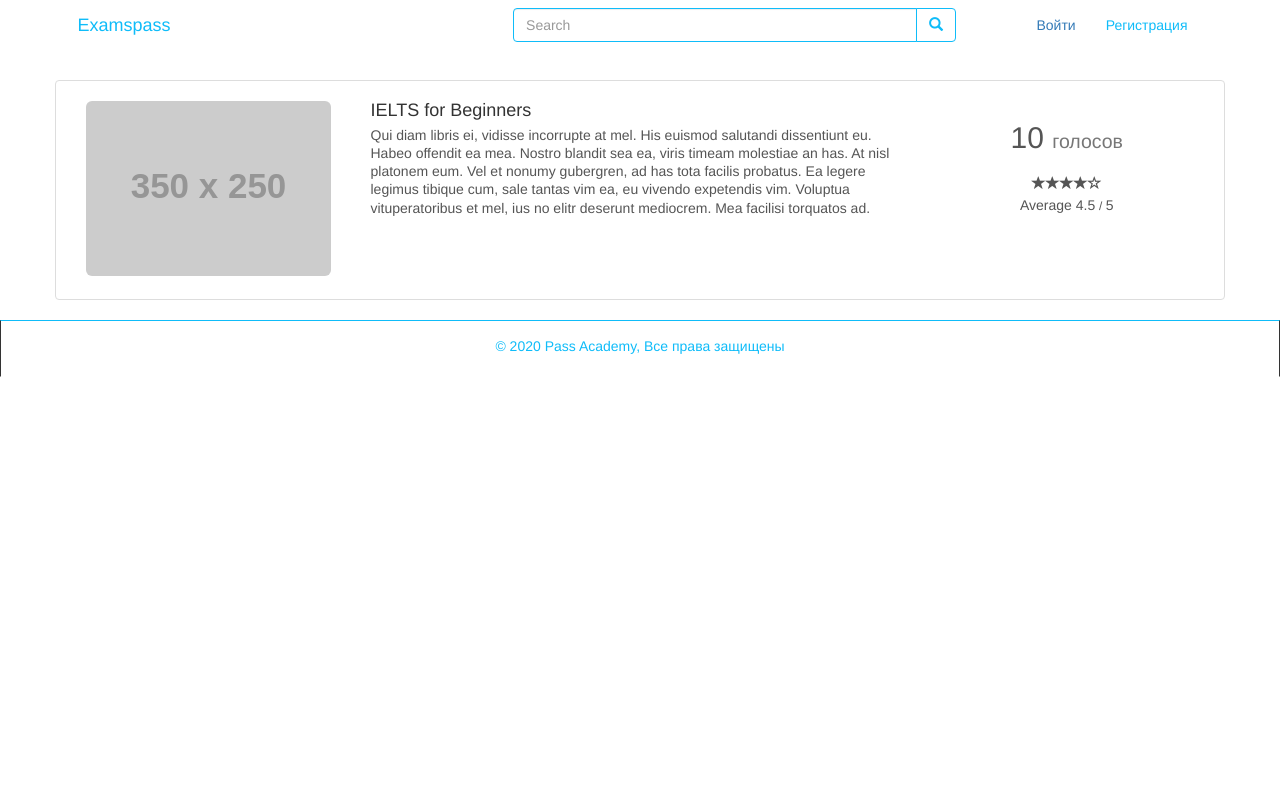
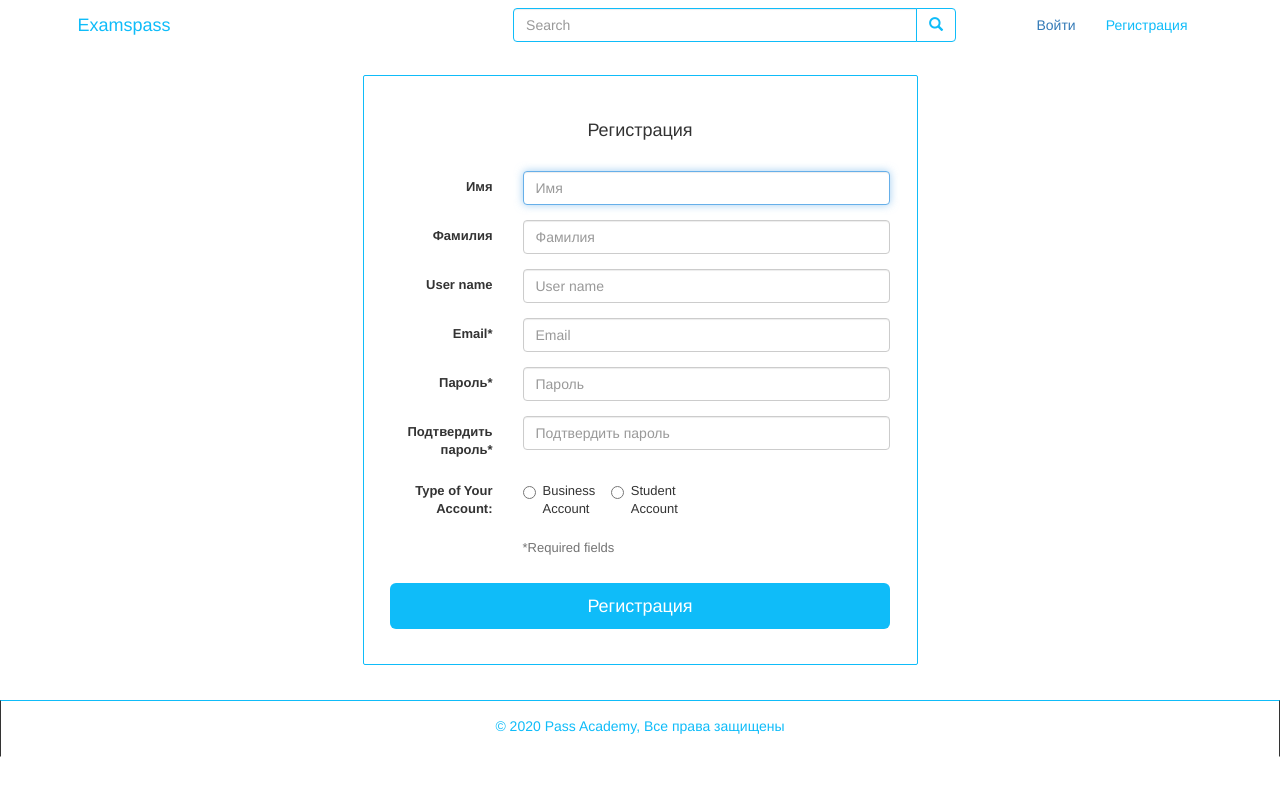
Before and after one commit to Yertugan/Examspass, an Angular app in the folder exam-front/: page /registration in a window 1280 px wide. Shown: the top 796 px of the page. Built offline with nearby package versions, Linux system fonts and the light colour scheme.

Commit message:
Reg and Login check

```diff
--- a/exam-front/src/app/app.component.html
+++ b/exam-front/src/app/app.component.html
@@ -1,4 +1,4 @@
 <app-header></app-header>
 
-<app-searchresult></app-searchresult>
+<router-outlet></router-outlet>
 <app-footer></app-footer>
--- a/exam-front/src/app/login/login.component.html
+++ b/exam-front/src/app/login/login.component.html
@@ -5,23 +5,25 @@
         <div class="logo">
           <p class="sign-text">Войти</p>
         </div>
-        <form class="form-signin" action="#">
+        <form  [formGroup]="loginForm" (ngSubmit)="onSubmit()">
           <div class="form-group">
-            <input type="text" class="form-control" placeholder="Username" required autofocus />
+            <input type="text" class="form-control" placeholder="Username" [ngClass]="{ 'is-invalid': submitted && f.username.errors }" />
           </div>
           <div class="form-group">
-            <input type="password" class="form-control" placeholder="Password" required />
+            <input type="password" class="form-control" placeholder="Password" [ngClass]="{ 'is-invalid': submitted && f.password.errors }"  />
           </div>
 
-          <button class="btn btn-lg btn-block sign-in" type="submit">
-            Войти</button>
+          <button class="btn btn-lg btn-block sign-in" [disabled]="loading" >
+            <span *ngIf="loading" class="spinner-border spinner-border-sm mr-1"></span>
+            Войти
+          </button>
         </form>
         <a class="forgotLnk" href="">Забыли пароль?</a>
 
         <div class="or-box row-block">
           <div class="row">
             <div class="col-md-12 row-block">
-              <a href="http://www.jquery2dotnet.com" class="btn btn-lg btn-block sign-in">Зарегистрироваться</a>
+              <a routerLink="/registration" routerLinkActive="active" class="btn btn-lg btn-block sign-in">Зарегистрироваться</a>
             </div>
           </div>
         </div>
--- a/exam-front/src/app/login/login.component.ts
+++ b/exam-front/src/app/login/login.component.ts
@@ -2,9 +2,11 @@ import { Component, OnInit } from '@angular/core';
 import { FormGroup, FormControl, Validators } from '@angular/forms';
 import { Router } from '@angular/router';
 import { UserService } from '../shared/services/user-services/user.service';
-import { User } from '../shared/models/user'
-import { ActivatedRoute } from '@angular/router'
-import {AuthenticationService} from "../shared/services/auth-services/authentication.service";
+import { User } from '../shared/models/user';
+import { ActivatedRoute } from '@angular/router';
+import {AuthenticationService} from '../shared/services/auth-services/authentication.service';
+import {first} from 'rxjs/operators';
+import {FormBuilder} from '@angular/forms';
 
 @Component({
   selector: 'app-login',
@@ -12,35 +14,51 @@ import {AuthenticationService} from "../shared/services/auth-services/authentica
   styleUrls: ['./login.component.css']
 })
 export class LoginComponent implements OnInit {
+  loginForm: FormGroup;
+  loading = false;
+  submitted = false;
+  returnUrl: string;
+  error = '';
 
+  constructor(
+    private formBuilder: FormBuilder,
+    private route: ActivatedRoute,
+    private router: Router,
+    private authenticationService: AuthenticationService
+  ) {
+    // redirect to home if already logged in
+    if (this.authenticationService.currentUserValue) {
+      this.router.navigate(['/']);
+    }
+  }
 
-  constructor() { }
+  get f() { return this.loginForm.controls; }
 
-  ngOnInit(): void {
+  ngOnInit() {
+    this.loginForm = this.formBuilder.group({
+      username: ['', Validators.required],
+      password: ['', Validators.required]
+    });
+    this.returnUrl = this.route.snapshot.queryParams['returnUrl'] || '/';
+  }
+
+  onSubmit() {
+    this.submitted = true;
+
+    if (this.loginForm.invalid) {
+      return;
+    }
+
+    this.loading = true;
+    this.authenticationService.login(this.f.username.value, this.f.password.value)
+      .pipe(first())
+      .subscribe(
+        data => {
+          this.router.navigate([this.returnUrl]);
+        },
+        error => {
+          this.error = error;
+          this.loading = false;
+        });
   }
 }
-/*
-
-
-  creds: User = {
-    username: '',
-    password: ''
-  };
-
-  constructor(private router: Router,
-              private authService: AuthenticationService,
-              private userService: UserService) {}
-
-  ngOnInit() {}
-
-  onSubmit() {
-    this.authService.login(this.creds).then(result => {
-      this.userService.setCurrentUser(result['user']);
-      console.log('I logged in', result);
-      localStorage.setItem('token', result['token']);
-      this.router.navigateByUrl('');
-    });
-  }
-
-}
-*/
--- a/exam-front/src/app/registration/registration.component.html
+++ b/exam-front/src/app/registration/registration.component.html
@@ -3,24 +3,31 @@
     <div class="col-md-6 col-md-offset-3">
       <div class="account-box">
         <div class="row align-items-center">
-          <form class="form-horizontal" role="form">
+          <form class="form-horizontal" role="form" [formGroup]="form" (ngSubmit)="onSubmit()">
             <h4 class="reg-text">Регистрация</h4>
             <div class="form-group mg-top">
               <label for="firstName" class="col-sm-3 control-label">Имя</label>
               <div class="col-sm-9">
-                <input type="text" id="firstName" placeholder="Имя" class="form-control" autofocus>
+                <input type="text" id="firstName" placeholder="Имя" class="form-control" autofocus [ngClass]="{ 'is-invalid': submitted && f.firstName.errors }">
+              </div>
+            </div>
+
+            <div class="form-group">
+              <label for="lastName" class="col-sm-3 control-label">Фамилия</label>
+              <div class="col-sm-9">
+                <input type="text" id="lastName" placeholder="Фамилия" class="form-control" autofocus [ngClass]="{ 'is-invalid': submitted && f.lastname.errors }">
               </div>
             </div>
             <div class="form-group">
-              <label for="lastName" class="col-sm-3 control-label">Фамилия</label>
+              <label for="user_name" class="col-sm-3 control-label">User name</label>
               <div class="col-sm-9">
-                <input type="text" id="lastName" placeholder="Фамилия" class="form-control" autofocus>
+                <input type="user_name" id="user_name" placeholder="User name" class="form-control" [ngClass]="{ 'is-invalid': submitted && f.username.errors }">
               </div>
             </div>
             <div class="form-group">
               <label for="email" class="col-sm-3 control-label">Email* </label>
               <div class="col-sm-9">
-                <input type="email" id="email" placeholder="Email" class="form-control" name= "email">
+                <input type="email" id="email" placeholder="Email" class="form-control" name= "email" [ngClass]="{ 'is-invalid': submitted && f.email.errors }">
               </div>
             </div>
             <div class="form-group">
@@ -35,15 +42,6 @@
                 <input type="password" id="password" placeholder="Подтвердить пароль" class="form-control">
               </div>
             </div>
-
-            <div class="form-group">
-              <label for="phoneNumber" class="col-sm-3 control-label">Phone number </label>
-              <div class="col-sm-9">
-                <input type="phoneNumber" id="phoneNumber" placeholder="Phone number" class="form-control">
-                <span class="help-block">Your phone number won't be disclosed anywhere </span>
-              </div>
-            </div>
-
             <div class="form-group">
               <label class="control-label col-sm-3">Type of Your Account:</label>
               <div class="col-sm-6">
@@ -66,7 +64,11 @@
                 <span class="help-block">*Required fields</span>
               </div>
             </div>
-            <button type="submit" class="btn btn-lg btn-block btn-reg">Регистрация</button>
+            <button type="submit" class="btn btn-lg btn-block btn-reg" [disabled]="loading">
+              <span *ngIf="loading" class="spinner-border spinner-border-sm mr-1"></span>
+              Регистрация
+            </button>
+
           </form> <!-- /form -->
         </div> <!-- ./container -->
       </div>
--- a/exam-front/src/app/registration/registration.component.ts
+++ b/exam-front/src/app/registration/registration.component.ts
@@ -1,9 +1,10 @@
 import { Component, OnInit, ViewChild, ElementRef } from '@angular/core';
-import { FormGroup, FormControl, Validators } from '@angular/forms';
+import {FormGroup, FormControl, Validators, FormBuilder} from '@angular/forms';
 import { Router } from '@angular/router';
 import { UserService } from '../shared/services/user-services/user.service';
-import { User } from '../shared/models/user'
-import { ActivatedRoute } from '@angular/router'
+import { User } from '../shared/models/user';
+import { ActivatedRoute } from '@angular/router';
+import {first} from 'rxjs/operators';
 
 
 @Component({
@@ -11,111 +12,48 @@ import { ActivatedRoute } from '@angular/router'
   templateUrl: './registration.component.html',
   styleUrls: ['./registration.component.css']
 })
+
 export class RegistrationComponent implements OnInit {
-
-  constructor() { }
-
-  ngOnInit(): void {
-  }
-}
-  /*
-  @ViewChild('fileInput') fileInput: ElementRef;
-
   form: FormGroup;
   loading = false;
-  user: User;
-  userId: string;
+  submitted = false;
 
-  constructor(private userService: UserService,
-              private router: Router,
-              private route: ActivatedRoute) {}
+  constructor(
+    private formBuilder: FormBuilder,
+    private route: ActivatedRoute,
+    private router: Router,
+    private userService: UserService
+  ) { }
 
   ngOnInit() {
-    this.route.paramMap.subscribe(param => {
-      this.userId = param.get('id');
-      if (this.userId) {
-        this.userService.getCurrentUser()
-          .then(res => {
-            this.user = res;
-            this.form = new FormGroup({
-              username: new FormControl(this.user.username, Validators.required),
-              name: new FormControl(this.user.name, Validators.required),
-              surname: new FormControl(this.user.surname, Validators.required),
-              email: new FormControl(this.user.email, Validators.required),
-              password: new FormControl(this.user.password, Validators.required),
-
-            });
-          });
-      } else {
-        this.createForm();
-      }
-    });
-
-  }
-
-  createForm() {
-    this.form = new FormGroup({
-      username: new FormControl('', Validators.required),
-       name: new FormControl('', Validators.required),
-      surname: new FormControl('', Validators.required),
-      email: new FormControl('', Validators.required),
-      password: new FormControl('', Validators.required),
+    this.form = this.formBuilder.group({
+      firstName: ['', Validators.required],
+      lastName: ['', Validators.required],
+      username: ['', Validators.required],
+      email: ['', Validators.required],
+      password: ['', [Validators.required, Validators.minLength(6)]]
     });
   }
 
-  onFileChange(event) {
-    if (event.target.files.length > 0) {
-      const file = event.target.files[0];
-      this.form.get('profile_pic').setValue(file);
-    }
-  }
+  // convenience getter for easy access to form fields
+  get f() { return this.form.controls; }
 
   onSubmit() {
-    const input = new FormData();
+    this.submitted = true;
 
-    input.append('username', this.form.get('username').value);
-    input.append('name', this.form.get('name').value);
-    input.append('surname', this.form.get('surname').value);
-    input.append('email', this.form.get('email').value);
-    input.append('password', this.form.get('password').value);
+    if (this.form.invalid) {
+      return;
+    }
+
     this.loading = true;
-
-    if (this.userId) {
-      this.userService.updateUser(input, this.userId)
-        .then(
-          res => {
-            this.userService.setCurrentUser(res);
-            this.router.navigate(['/profile', this.userId, {outlets: {userPage: 'profile'}}]);
-          },
-          err => {
-            console.error(err);
-          });
-    } else {
-      this.userService.createUser(input)
-        .then(
-          res => {
-            console.log(res);
-            this.router.navigateByUrl('login');
-          },
-          err => {
-            console.error(err);
-          }
-        );
-    }
+    this.userService.register(this.form.value)
+      .pipe(first())
+      .subscribe(
+        data => {
+          this.router.navigate(['../login'], { relativeTo: this.route });
+        },
+        error => {
+          this.loading = false;
+        });
   }
-
-  delete() {
-    this.userService.deleteUser(this.userId)
-      .then(
-        res => {
-          this.userService.destroyCurrentUser();
-          this.router.navigateByUrl('registration');
-        },
-        err => {
-          console.error(err);
-        }
-      );
-  }
-
 }
-*/
--- a/exam-front/src/app/shared/services/user-services/user.service.ts
+++ b/exam-front/src/app/shared/services/user-services/user.service.ts
@@ -14,6 +14,9 @@ export class UserService {
 
   constructor(private http: HttpClient) { }
 
+  register(user: User) {
+    return this.http.post(`${this.DJANGO_SERVER}/users/register`, user);
+  }
 
   // User api ..................................................................................................
   getCurrentUser(): Promise<User> {
```
Also changed, not shown: exam-front/src/app/app.module.ts (+7 -2 lines), 1 other file (tests, documents, lock files or other folders).
